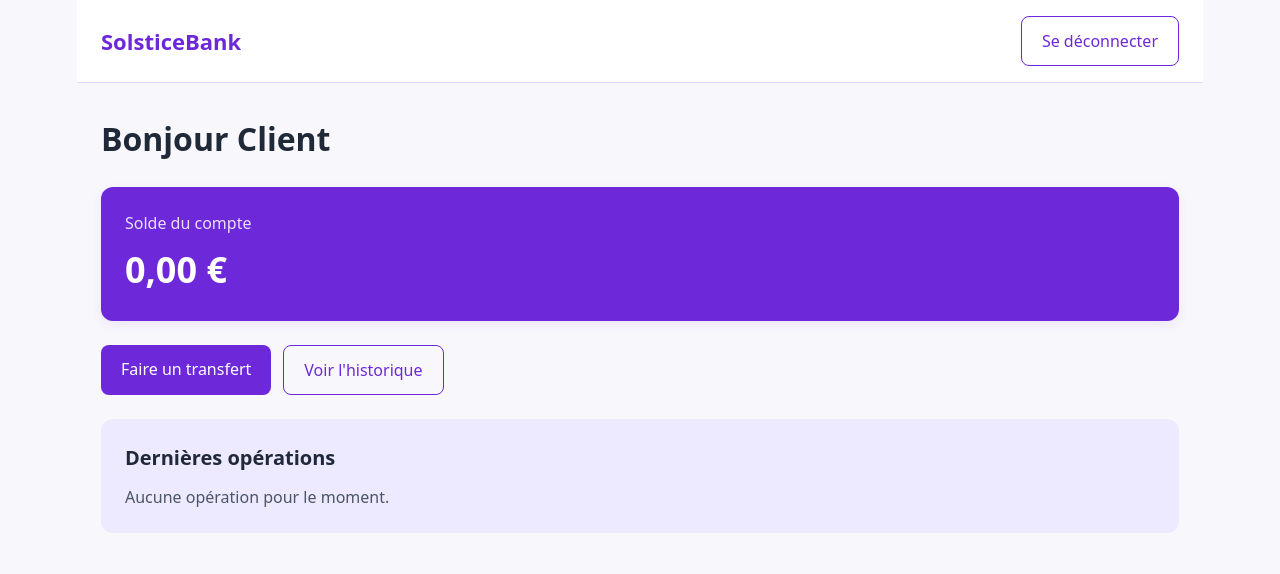
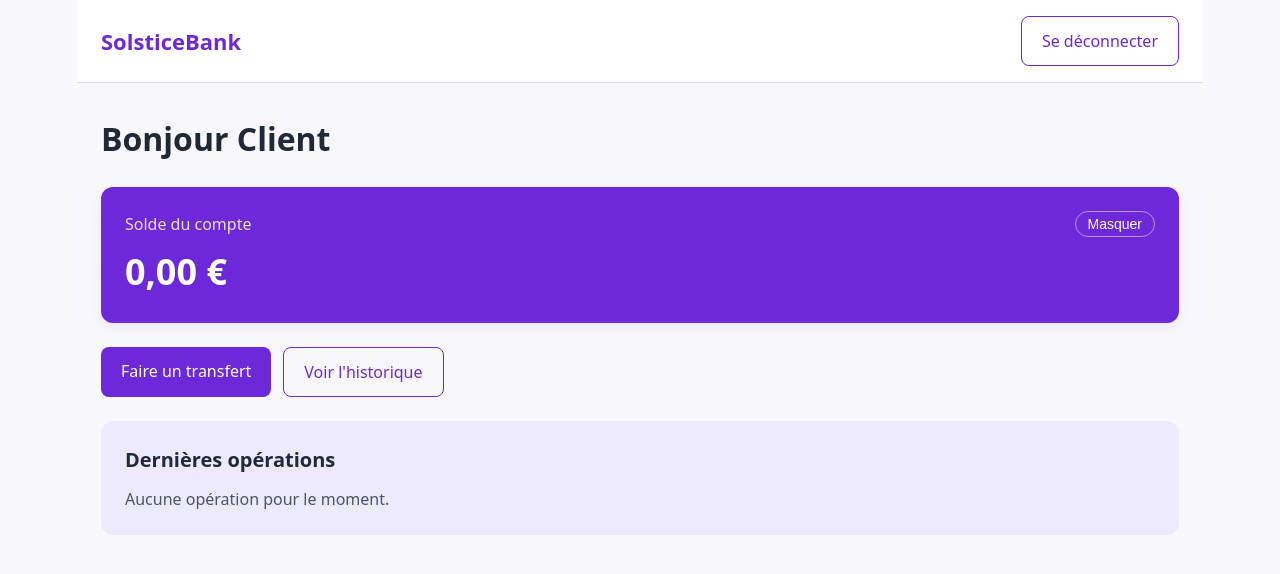
Before and after one commit to Poco2406/SolsticeBank, a React (Vite) app in the folder frontend/: page /accueil in a window 1280 px wide. Shown: the top 574 px of the page. Built offline with nearby package versions, Linux system fonts and the light colour scheme.

Commit message:
amelioration de la page acceuil

```diff
--- a/frontend/src/Pages/Accueil.css
+++ b/frontend/src/Pages/Accueil.css
@@ -75,3 +75,121 @@
     text-align: center;
   }
 }
+
+/* ---------- Animations ---------- */
+
+/* Les blocs apparaissent l'un après l'autre en glissant vers le haut */
+.apparition {
+  animation: glisser-haut 0.5s ease-out both;
+}
+
+.accueil-contenu > .apparition:nth-child(2) {
+  animation-delay: 0.1s;
+}
+.accueil-contenu > .apparition:nth-child(3) {
+  animation-delay: 0.2s;
+}
+.accueil-contenu > .apparition:nth-child(4) {
+  animation-delay: 0.3s;
+}
+
+@keyframes glisser-haut {
+  from {
+    opacity: 0;
+    transform: translateY(16px);
+  }
+  to {
+    opacity: 1;
+    transform: translateY(0);
+  }
+}
+
+/* Petite main qui salue */
+.salut {
+  display: inline-block;
+  transform-origin: 70% 70%;
+  animation: saluer 1.2s ease-in-out 0.6s 2;
+}
+
+@keyframes saluer {
+  0%,
+  100% {
+    transform: rotate(0);
+  }
+  20%,
+  60% {
+    transform: rotate(18deg);
+  }
+  40%,
+  80% {
+    transform: rotate(-10deg);
+  }
+}
+
+/* Carte du solde qui se soulève au survol */
+.carte-solde {
+  transition:
+    transform 0.25s,
+    box-shadow 0.25s;
+
+  &:hover {
+    transform: translateY(-3px);
+    box-shadow: 0 10px 24px rgba(109, 40, 217, 0.25);
+  }
+}
+
+.carte-solde-haut {
+  display: flex;
+  justify-content: space-between;
+  align-items: center;
+}
+
+.bouton-masquer {
+  padding: 4px 12px;
+  border: 1px solid rgba(255, 255, 255, 0.5);
+  border-radius: 999px;
+  background: transparent;
+  color: var(--blanc);
+  font-size: 14px;
+  cursor: pointer;
+  transition: background 0.2s;
+
+  &:hover {
+    background: rgba(255, 255, 255, 0.15);
+  }
+}
+
+/* Le montant se floute quand on le masque */
+.carte-solde-montant {
+  transition: filter 0.3s;
+  font-variant-numeric: tabular-nums;
+
+  &.masque {
+    filter: blur(10px);
+    user-select: none;
+  }
+}
+
+/* Boutons qui se soulèvent au survol et s'enfoncent au clic */
+.accueil .bouton {
+  transition:
+    background 0.2s,
+    transform 0.15s;
+
+  &:hover {
+    transform: translateY(-2px);
+  }
+  &:active {
+    transform: translateY(0) scale(0.97);
+  }
+}
+
+/* Désactive les animations si l'utilisateur l'a demandé dans son système */
+@media (prefers-reduced-motion: reduce) {
+  .accueil *,
+  .accueil *::before,
+  .accueil *::after {
+    animation: none !important;
+    transition: none !important;
+  }
+}
--- a/frontend/src/Pages/Accueil.tsx
+++ b/frontend/src/Pages/Accueil.tsx
@@ -1,4 +1,6 @@
+import { useState } from 'react'
 import { Link } from 'react-router-dom'
+import { useCompteur } from '../hooks/useCompteur'
 import './Accueil.css'
 
 // TODO : remplacer par les données du client récupérées depuis le backend
@@ -8,6 +10,9 @@ const client = {
 }
 
 function Accueil() {
+  const [soldeVisible, setSoldeVisible] = useState(true)
+  const soldeAnime = useCompteur(client.solde)
+
   return (
     <div className="accueil">
       <header className="entete">
@@ -18,19 +23,34 @@ function Accueil() {
       </header>
 
       <main className="accueil-contenu">
-        <h1>Bonjour {client.prenom}</h1>
+        <h1 className="apparition">
+          Bonjour {client.prenom} <span className="salut"></span>
+        </h1>
 
-        <section className="carte-solde">
-          <p className="carte-solde-titre">Solde du compte</p>
-          <p className="carte-solde-montant">
-            {client.solde.toLocaleString('fr-FR', {
+        <section className="carte-solde apparition">
+          <div className="carte-solde-haut">
+            <p className="carte-solde-titre">Solde du compte</p>
+            <button
+              type="button"
+              className="bouton-masquer"
+              onClick={() => setSoldeVisible((visible) => !visible)}
+              aria-pressed={!soldeVisible}
+            >
+              {soldeVisible ? 'Masquer' : 'Afficher'}
+            </button>
+          </div>
+          <p
+            className={`carte-solde-montant ${soldeVisible ? '' : 'masque'}`}
+            aria-hidden={!soldeVisible}
+          >
+            {soldeAnime.toLocaleString('fr-FR', {
               style: 'currency',
               currency: 'EUR',
             })}
           </p>
         </section>
 
-        <section className="actions">
+        <section className="actions apparition">
           <Link to="/transfert" className="bouton">
             Faire un transfert
           </Link>
@@ -39,7 +59,7 @@ function Accueil() {
           </Link>
         </section>
 
-        <section className="encadre">
+        <section className="encadre apparition">
           <h2>Dernières opérations</h2>
           {/* TODO : afficher les dernières opérations depuis le backend */}
           <p className="vide">Aucune opération pour le moment.</p>
--- /dev/null
+++ b/frontend/src/hooks/useCompteur.ts
@@ -0,0 +1,29 @@
+import { useEffect, useState } from 'react'
+
+// Fait défiler un nombre de 0 jusqu'à `cible` en `duree` millisecondes
+export function useCompteur(cible: number, duree = 1000) {
+  const [valeur, setValeur] = useState(0)
+
+  useEffect(() => {
+    if (window.matchMedia('(prefers-reduced-motion: reduce)').matches) {
+      const id = requestAnimationFrame(() => setValeur(cible))
+      return () => cancelAnimationFrame(id)
+    }
+
+    let id = 0
+    const debut = performance.now()
+
+    function etape(maintenant: number) {
+      const progression = Math.min((maintenant - debut) / duree, 1)
+      // ralentit en fin d'animation
+      const adouci = 1 - Math.pow(1 - progression, 3)
+      setValeur(cible * adouci)
+      if (progression < 1) id = requestAnimationFrame(etape)
+    }
+
+    id = requestAnimationFrame(etape)
+    return () => cancelAnimationFrame(id)
+  }, [cible, duree])
+
+  return valeur
+}
```
